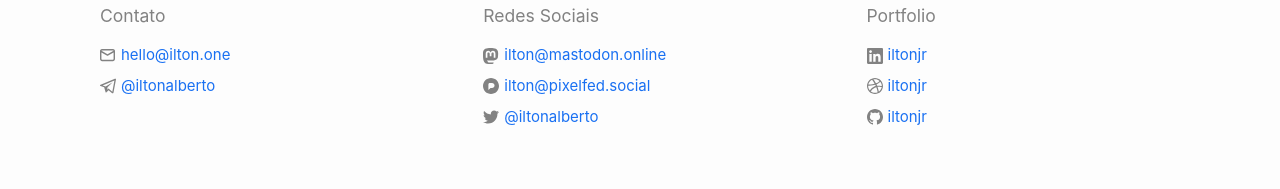
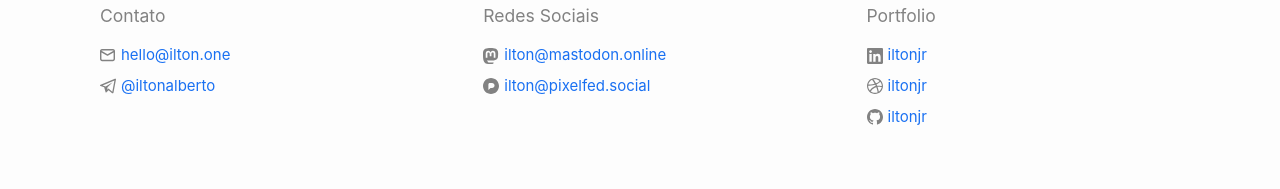
Before and after one commit to juliaisaway/eusoujulia.com.br, a Jekyll site: the page built from index.markdown, in a window 1280 px wide. Shown: the part 1090-1279 px from the top of the page. Built offline with Jekyll 4.4.1, drawn with Linux system fonts in a browser that asks for light colours.

Commit message:
Correção nos links

```diff
--- a/_config.yml
+++ b/_config.yml
@@ -28,7 +28,6 @@
 locale: pt_BR
 
 telegram_username: iltonalberto
-twitter_username: iltonalberto
 pixelfed_username: ilton
 linkedin_username: iltonjr
 
```
